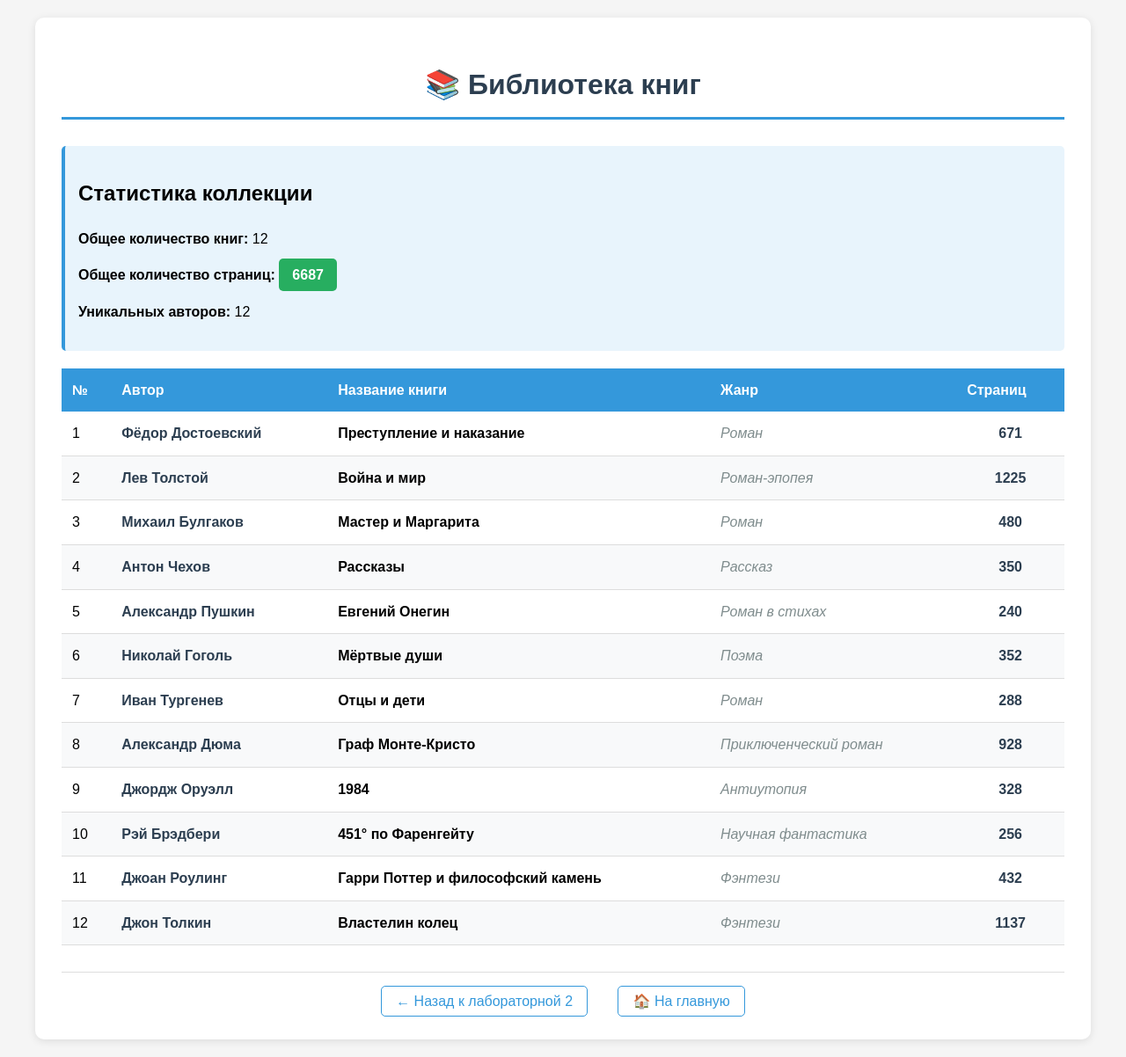
After one commit to AriNeyvert/web-back-labs, a Flask app: page /lab2/books in a window 1280 px wide. The commit adds this page. Shown: the whole page at 88% size. Run offline with Flask 3, Linux system fonts and the light colour scheme.

Commit message:
Книги

```diff
--- a/app.py
+++ b/app.py
@@ -5,6 +5,22 @@ app = Flask(__name__)
 
 # Глобальная переменная для хранения лога 404 ошибок
 error_log = []
+
+# Список книг для отображения
+books = [
+    {'author': 'Фёдор Достоевский', 'title': 'Преступление и наказание', 'genre': 'Роман', 'pages': 671},
+    {'author': 'Лев Толстой', 'title': 'Война и мир', 'genre': 'Роман-эпопея', 'pages': 1225},
+    {'author': 'Михаил Булгаков', 'title': 'Мастер и Маргарита', 'genre': 'Роман', 'pages': 480},
+    {'author': 'Антон Чехов', 'title': 'Рассказы', 'genre': 'Рассказ', 'pages': 350},
+    {'author': 'Александр Пушкин', 'title': 'Евгений Онегин', 'genre': 'Роман в стихах', 'pages': 240},
+    {'author': 'Николай Гоголь', 'title': 'Мёртвые души', 'genre': 'Поэма', 'pages': 352},
+    {'author': 'Иван Тургенев', 'title': 'Отцы и дети', 'genre': 'Роман', 'pages': 288},
+    {'author': 'Александр Дюма', 'title': 'Граф Монте-Кристо', 'genre': 'Приключенческий роман', 'pages': 928},
+    {'author': 'Джордж Оруэлл', 'title': '1984', 'genre': 'Антиутопия', 'pages': 328},
+    {'author': 'Рэй Брэдбери', 'title': '451° по Фаренгейту', 'genre': 'Научная фантастика', 'pages': 256},
+    {'author': 'Джоан Роулинг', 'title': 'Гарри Поттер и философский камень', 'genre': 'Фэнтези', 'pages': 432},
+    {'author': 'Джон Толкин', 'title': 'Властелин колец', 'genre': 'Фэнтези', 'pages': 1137}
+]
 
 @app.route("/")
 @app.route("/index")
@@ -633,3 +649,8 @@ def calc_default():
 def calc_single(a):
     """Перенаправляет с /lab2/calc/a на /lab2/calc/a/1"""
     return redirect(f'/lab2/calc/{a}/1')
+
+# Новый обработчик для отображения списка книг
+@app.route('/lab2/books')
+def books_list():
+    return render_template('books.html', books=books)
--- /dev/null
+++ b/templates/books.html
@@ -0,0 +1,144 @@
+<!DOCTYPE html>
+<html lang="ru">
+<head>
+    <meta charset="UTF-8">
+    <meta name="viewport" content="width=device-width, initial-scale=1.0">
+    <title>Список книг</title>
+    <style>
+        body {
+            font-family: Arial, sans-serif;
+            max-width: 1200px;
+            margin: 0 auto;
+            padding: 20px;
+            background-color: #f5f5f5;
+            line-height: 1.6;
+        }
+        .container {
+            background: white;
+            padding: 30px;
+            border-radius: 10px;
+            box-shadow: 0 2px 10px rgba(0,0,0,0.1);
+        }
+        h1 {
+            color: #2c3e50;
+            text-align: center;
+            margin-bottom: 30px;
+            border-bottom: 3px solid #3498db;
+            padding-bottom: 10px;
+        }
+        .stats {
+            background: #e8f4fc;
+            padding: 15px;
+            border-radius: 5px;
+            margin: 20px 0;
+            border-left: 4px solid #3498db;
+        }
+        .book-table {
+            width: 100%;
+            border-collapse: collapse;
+            margin: 20px 0;
+            background: white;
+        }
+        .book-table th {
+            background: #3498db;
+            color: white;
+            padding: 12px;
+            text-align: left;
+            font-weight: bold;
+        }
+        .book-table td {
+            padding: 12px;
+            border-bottom: 1px solid #ddd;
+        }
+        .book-table tr:nth-child(even) {
+            background: #f8f9fa;
+        }
+        .book-table tr:hover {
+            background: #e8f4fc;
+        }
+        .pages {
+            text-align: center;
+            font-weight: bold;
+            color: #2c3e50;
+        }
+        .genre {
+            font-style: italic;
+            color: #7f8c8d;
+        }
+        .author {
+            font-weight: bold;
+            color: #2c3e50;
+        }
+        .links {
+            margin-top: 30px;
+            padding-top: 20px;
+            border-top: 1px solid #ddd;
+            text-align: center;
+        }
+        a {
+            color: #3498db;
+            text-decoration: none;
+            margin: 0 15px;
+            padding: 8px 16px;
+            border: 1px solid #3498db;
+            border-radius: 5px;
+            transition: all 0.3s ease;
+        }
+        a:hover {
+            background: #3498db;
+            color: white;
+            text-decoration: none;
+        }
+        .total-pages {
+            background: #27ae60;
+            color: white;
+            padding: 10px 15px;
+            border-radius: 5px;
+            font-weight: bold;
+            margin: 10px 0;
+        }
+    </style>
+</head>
+<body>
+    <div class="container">
+        <h1>📚 Библиотека книг</h1>
+
+        <div class="stats">
+            <h2>Статистика коллекции</h2>
+            <p><strong>Общее количество книг:</strong> {{ books|length }}</p>
+            <p><strong>Общее количество страниц:</strong>
+                <span class="total-pages">{{ books|sum(attribute='pages') }}</span>
+            </p>
+            <p><strong>Уникальных авторов:</strong> {{ books|map(attribute='author')|unique|list|length }}</p>
+        </div>
+
+        <table class="book-table">
+            <thead>
+                <tr>
+                    <th>№</th>
+                    <th>Автор</th>
+                    <th>Название книги</th>
+                    <th>Жанр</th>
+                    <th>Страниц</th>
+                </tr>
+            </thead>
+            <tbody>
+                {% for book in books %}
+                <tr>
+                    <td>{{ loop.index }}</td>
+                    <td class="author">{{ book.author }}</td>
+                    <td><strong>{{ book.title }}</strong></td>
+                    <td class="genre">{{ book.genre }}</td>
+                    <td class="pages">{{ book.pages }}</td>
+                </tr>
+                {% endfor %}
+            </tbody>
+        </table>
+
+        <div class="links">
+            <a href="/lab2/">← Назад к лабораторной 2</a>
+            <a href="/">🏠 На главную</a>
+        </div>
+    </div>
+</body>
+</html>
--- a/templates/lab2.html
+++ b/templates/lab2.html
@@ -14,8 +14,8 @@
         <li><a href="/lab2/calc/3/4">Калькулятор с двумя параметрами (3/4)</a></li>
         <li><a href="/lab2/calc/10/2">Калькулятор с двумя параметрами (10/2)</a></li>
     </ul>
-
-
+    <h2>Книги:</h2>
+    <li><a href="/lab2/books">Список книг</a></li>
     <div>
         <a href="/">На главную</a>
     </div>
```
